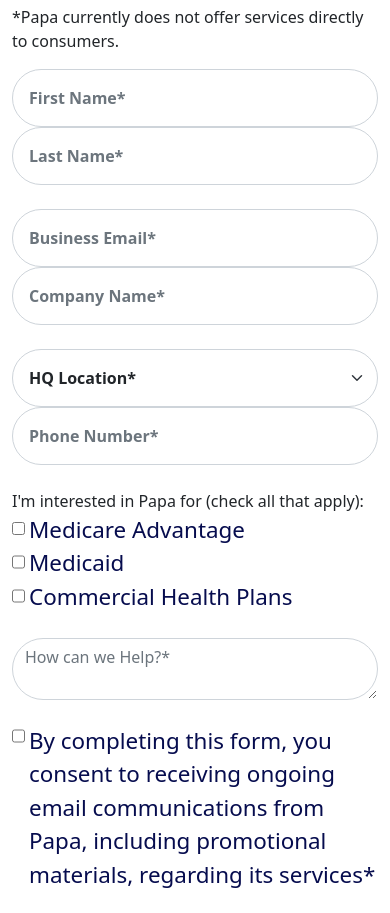
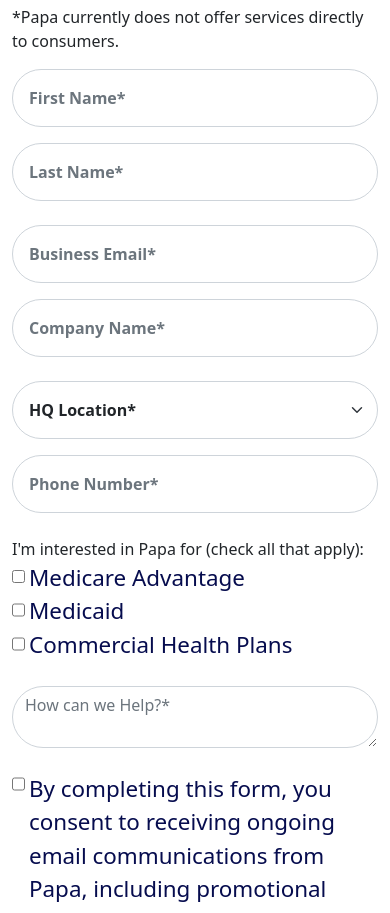
Before and after one commit to Suraj2017-cse/cairo_vision, a React (Create React App) app: page /health-plans in a window 390 px wide. Shown: the part 9660-10573 px from the top of the page. Built offline with nearby package versions, Linux system fonts and the light colour scheme; a web font is replaced by a local one.

Commit message:
add margin class

```diff
--- a/src/Member.js
+++ b/src/Member.js
@@ -60,7 +60,7 @@
               />
               {error.fName && <p className="text-danger fw-bolder">{error.fName}</p>}
             </div>
-            <div className='col-md-6'>
+            <div className='col-md-6  mt-md-0 mt-3'>
               <input
                 onChange={handleChange}
                 type='text'
@@ -84,7 +84,7 @@
               />
               {error.businessEmail && <p className="text-danger fw-bolder">{error.businessEmail}</p>}
             </div>
-            <div className='col-md-6'>
+            <div className='col-md-6 mt-md-0 mt-3'>
               <input
                 onChange={handleChange}
                 type='text'
@@ -106,7 +106,7 @@
               </select>
               {error.state && <p className="text-danger fw-bolder">{error.state}</p>}
             </div>
-            <div className='col-md-6'>
+            <div className='col-md-6 mt-md-0 mt-3'>
               <input
                 onChange={handleChange}
                 type='number'
```
